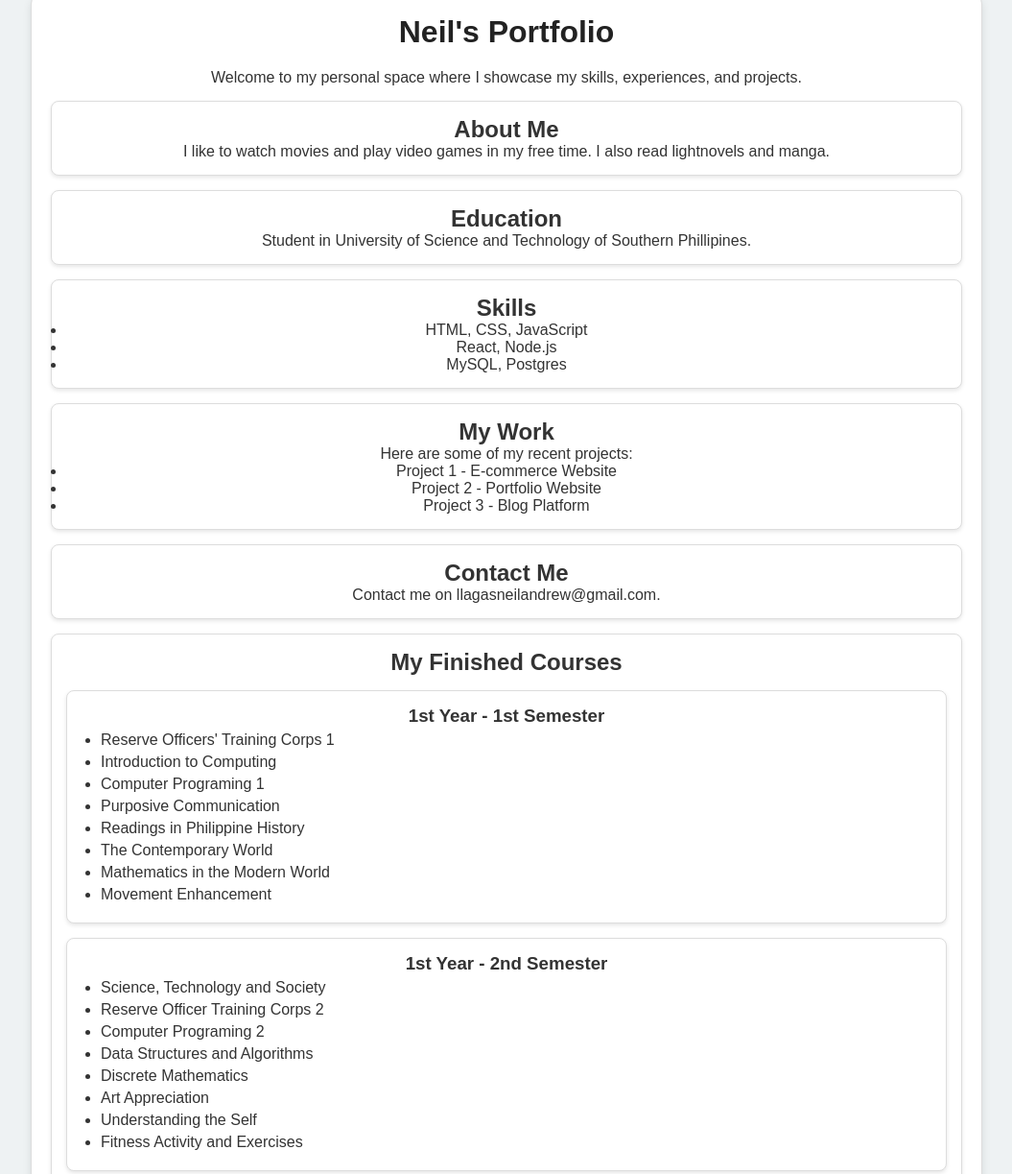
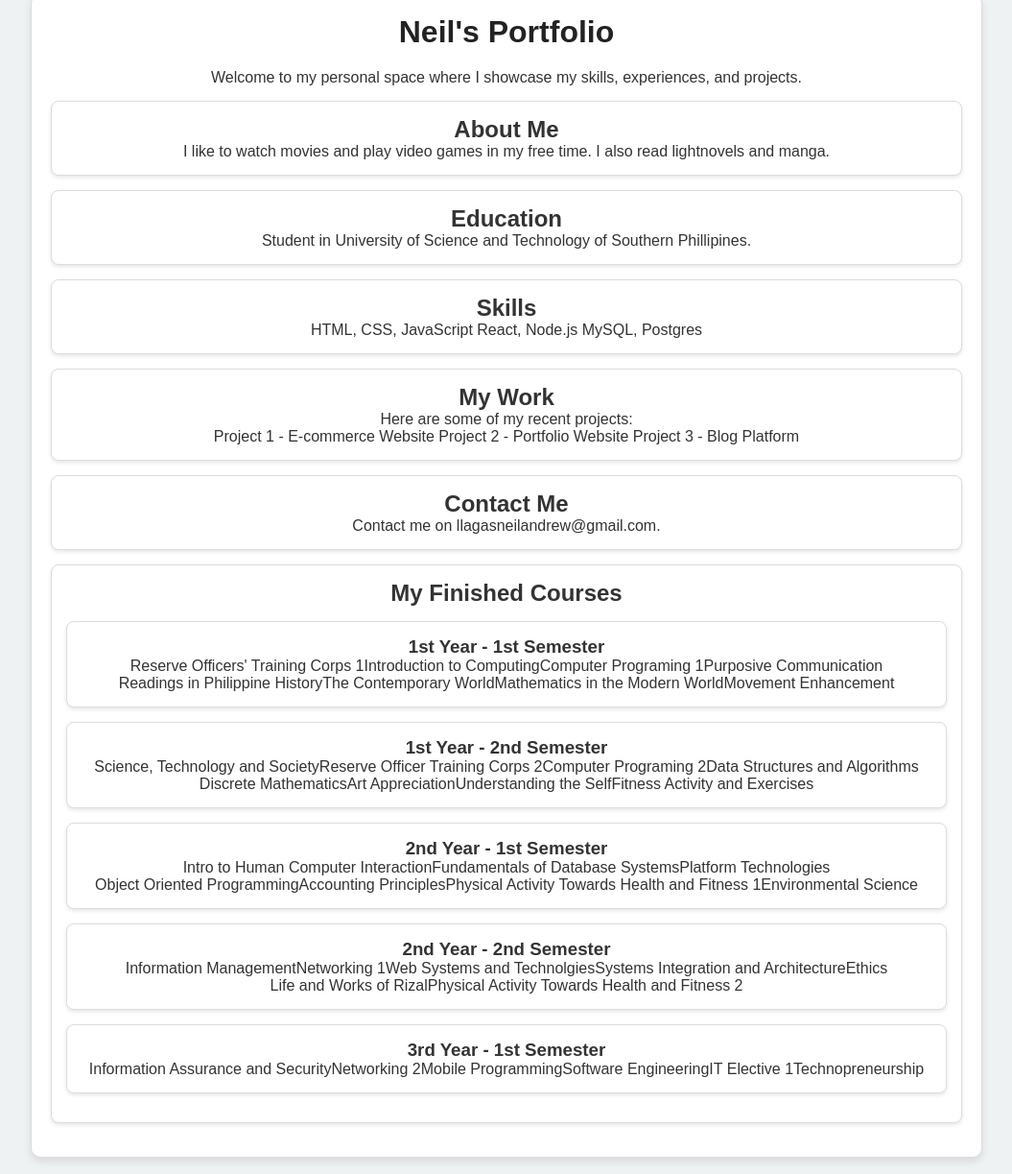
Before and after one commit to Neilplay/AppDev, a plain HTML site: page Act3.html in a window 1280 px wide. Shown: the part 334-1557 px from the top of the page at 96% size, without its empty margins (112-1167 px from the left). Drawn offline with Linux system fonts and the light colour scheme.

Commit message:
Update style2.css

```diff
--- a/style2.css
+++ b/style2.css
@@ -74,6 +74,20 @@ div {
     box-shadow: 0 2px 4px rgba(0, 0, 0, 0.1);
 }
 
+
+ul {
+    list-style-position: inside;
+    padding-left: 0;
+    text-align: center;
+}
+
+ul li {
+    display: inline-block;
+    text-align: left;
+    width: fit-content;
+}
+
+
 footer {
     margin-top: 20px;
     padding: 15px;
@@ -82,17 +96,3 @@ footer {
     font-size: 14px;
     border-top: 3px solid #f4a261;
 }
-
-#courses ul {
-    list-style-type: disc;
-    /* Ensures bullets appear */
-    padding-left: 20px;
-    /* Indents the bullets */
-    text-align: left;
-    /* Aligns text properly */
-}
-
-#courses li {
-    margin: 5px 0;
-    /* Adds spacing between list items */
-}
```
